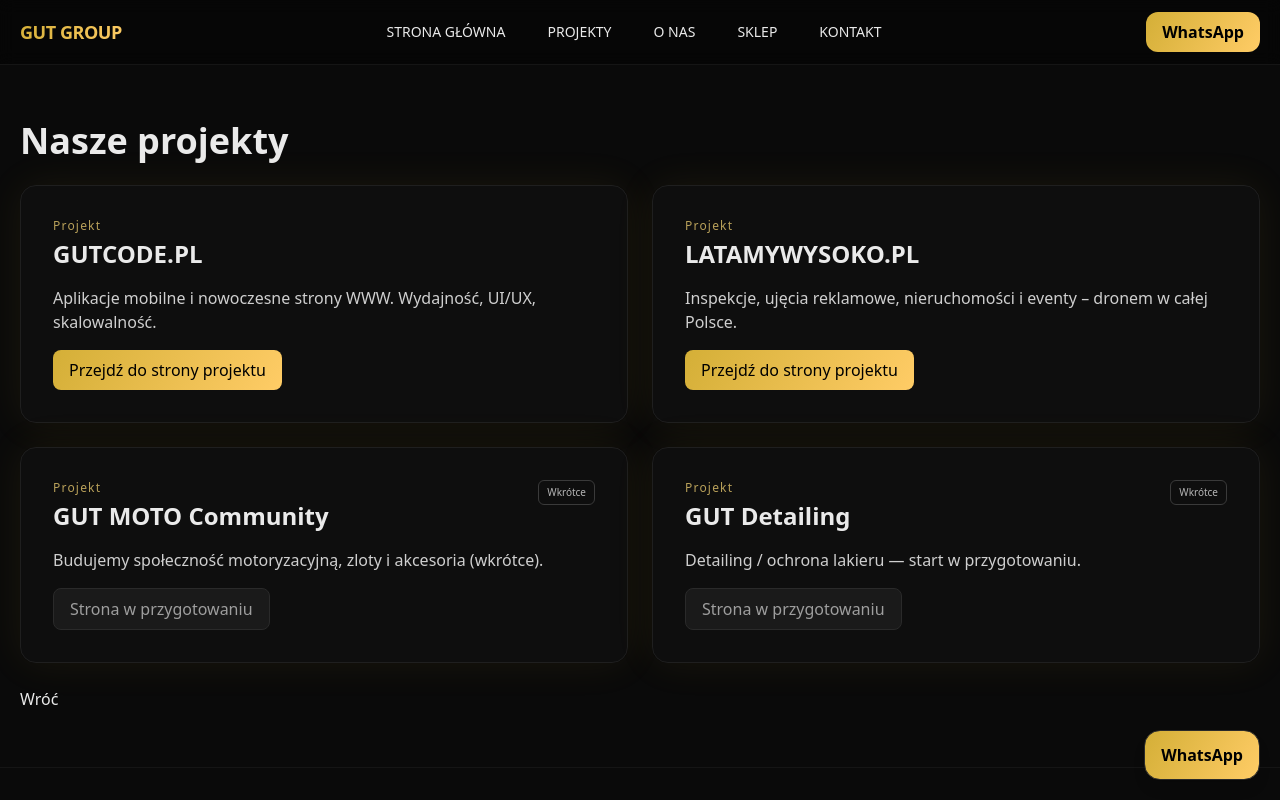
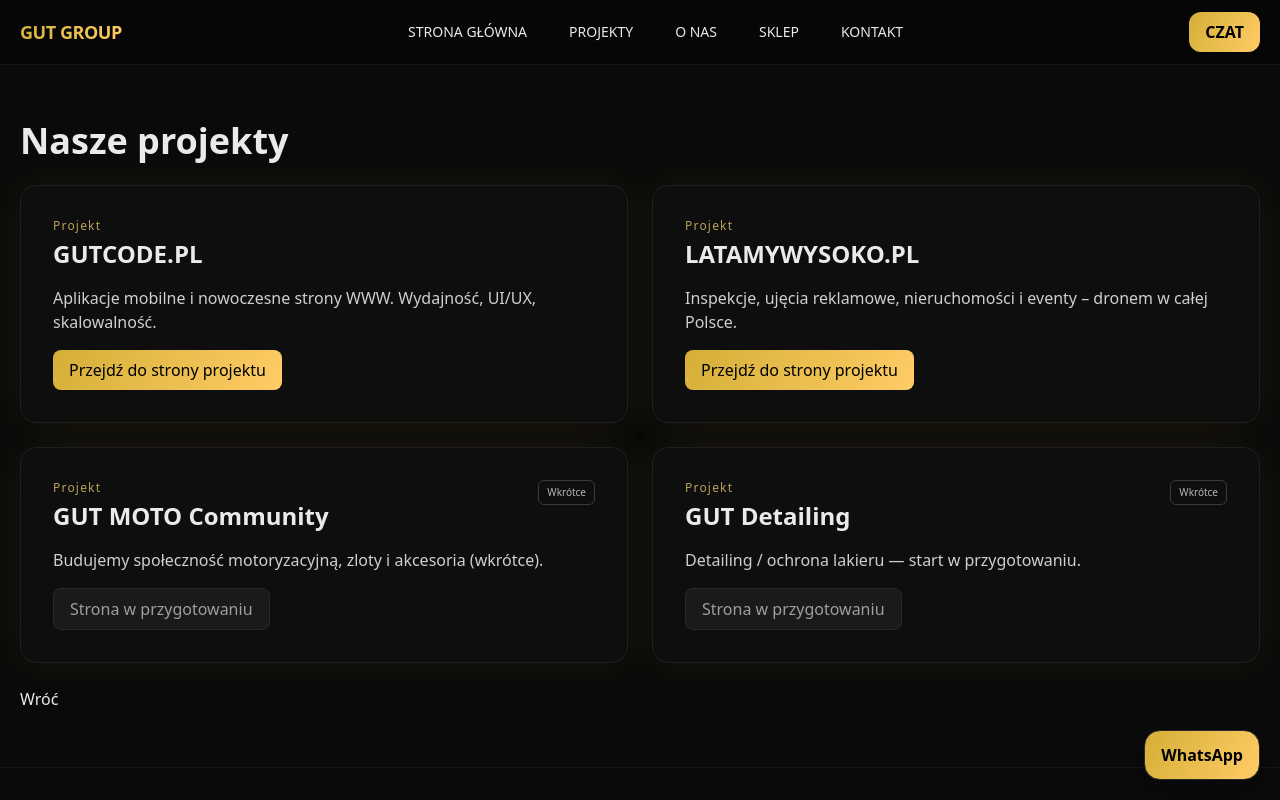
Before and after one commit to GuteeQ/gut-group-site, a Next.js app: page /projekty in a window 1280 px wide. Shown: the top 800 px of the page. Built offline with nearby package versions, Linux system fonts and the light colour scheme.

Commit message:
chore(layout): update header layout and style

```diff
--- a/app/layout.tsx
+++ b/app/layout.tsx
@@ -23,7 +23,7 @@ const Nav = () => (
         <Link className="navbtn" href="/kontakt">KONTAKT</Link>
       </nav>
       <div className="flex items-center gap-2">
-        <a href="https://wa.me/48666290386" target="_blank" className="hidden md:inline px-4 py-2 rounded-xl font-semibold gradient-gold text-black">WhatsApp</a>
+        <a href="https://wa.me/48666290386" target="_blank" className="hidden md:inline px-4 py-2 rounded-xl font-semibold gradient-gold text-black">CZAT</a>
       </div>
     </div>
   </header>
```
